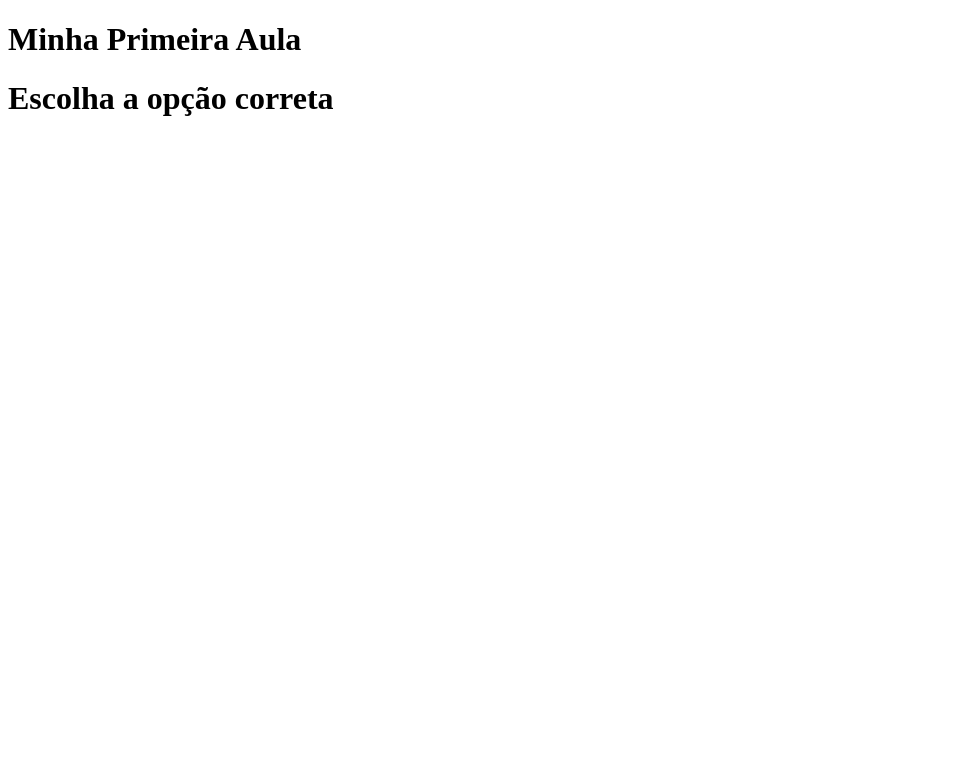
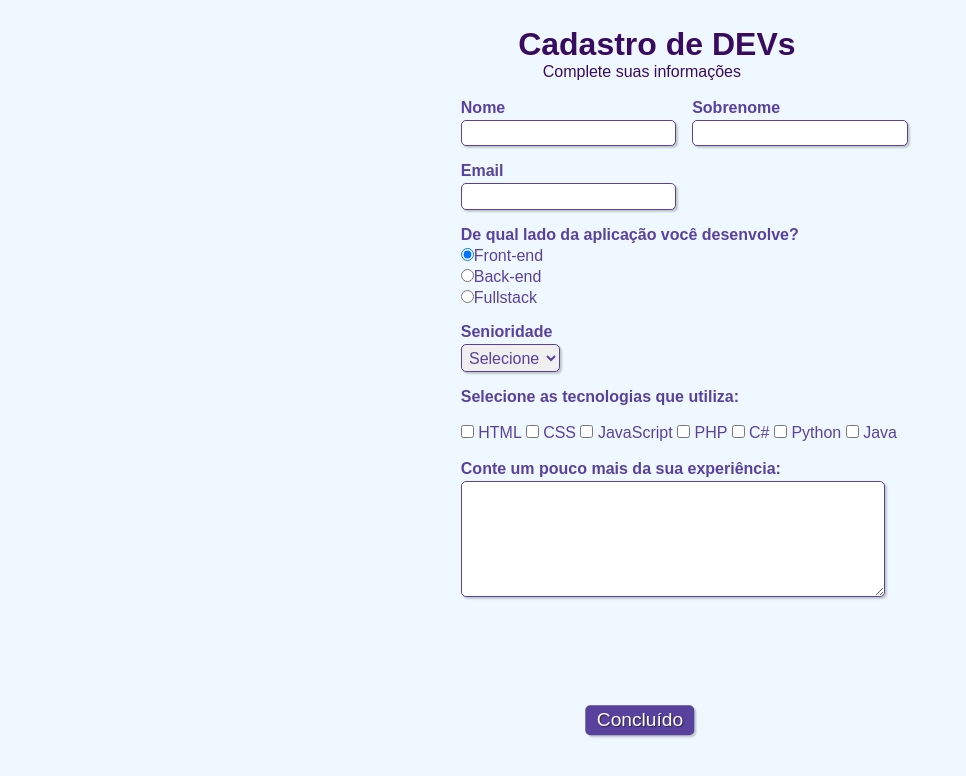
Before and after one commit to analistadeperon/Novo-front-end-, a plain HTML site: page index.html in a window 1280 px wide. Shown: the whole page, without its empty margins (0-966 px from the left). Drawn offline with Linux system fonts and the light colour scheme.

Commit message:
dados do projeto novo

```diff
--- a/index.html
+++ b/index.html
@@ -1,13 +1,108 @@
-<!DOCTYPE html>
-<html lang="en">
-<head>
-    <meta charset="UTF-8">
-    <meta http-equiv="X-UA-Compatible" content="IE=edge">
-    <meta name="viewport" content="width=device-width, initial-scale=1.0">
-    <title>Teste Aula 01</title>
-</head>
-<body>
-    <h1>Minha Primeira Aula</h1>
-    <h1>Escolha a opção correta </h1>
-</body>
+<!doctype html>
+<html>
+
+    <head>
+        <!-- Metadados -->
+        <meta charset="utf-8">
+        <meta name="viewport" content="width=device-width, initial-scale=1, shrink-to-fit=no">
+
+        <!-- CSS -->
+        <link rel="stylesheet" type="text/css" href="stylt.css" media="screen">
+
+        <!-- Título da página (aparece na aba) -->
+        <title>Cadastro Novo 2022</title>
+    </head>
+
+    <body>
+
+        <!-- Cabeçalho com título e subtítulo (ambos com css de id "titulo") -->
+        <div>
+            <h1 id="titulo">Cadastro de DEVs</h1>
+            <p id="subtitulo">Complete suas informações</p>
+            <br>
+        </div>
+
+        <!-- Início do formulário -->
+        <form>
+
+            <fieldset class="grupo">
+                <!-- Campo do nome com legenda "nome" e css de classe "campo" -->
+                <div class="campo">
+                    <label for="nome"><strong>Nome</strong></label>
+                    <input type="text" name="nome" id="nome" required>
+                </div>
+
+                <!-- Campo do sobrenome com legenda "sobrenome" e css de classe "campo" -->
+                <div class="campo">
+                    <label for="sobrenome"><strong>Sobrenome</strong></label>
+                    <input type="text" name="sobrenome" id="sobrenome" required>
+                </div>
+            </fieldset>
+
+            <!-- Campo de email com-->
+            <div class="campo">
+                <label for="email"><strong>Email</strong></label>
+                <input type="email" name="email" id="email" required>
+            </div>
+
+            <!-- Campo de desenvolvimento web com 3 opções de botões selecionáveis (radio button) e css de classe "campo" -->
+            <div class="campo">
+                <label><strong>De qual lado da aplicação você desenvolve?</strong></label>
+                <label>
+                    <input type="radio" name="devweb" value="frontend" checked>Front-end
+                </label>
+                <label>
+                    <input type="radio" name="devweb" value="backend">Back-end
+                </label>
+                <label>
+                    <input type="radio" name="devweb" value="fullstack">Fullstack
+                </label>
+            </div>
+
+            <!-- Campo de senioridade com 3 opções para escolha (select option) e css de classe "campo" -->
+            <div class="campo">
+                <label for="senioridade"><strong>Senioridade</strong></label>
+                <select id="senioridade" required>
+                  <option selected disabled value="">Selecione</option>
+                  <option>Júnior</option>
+                  <option>Pleno</option>
+                  <option>Sênior</option>
+                </select>
+            </div>
+
+            <fieldset class="grupo">
+                <!-- Campo de tecnologias para escolha de 1 ou mais opções para marcar (checkbox) e css de classe "campo" -->
+                <div id="check">
+                    <label><strong>Selecione as tecnologias que utiliza:</strong></label><br><br>
+                    <input type="checkbox" id="tecnologia1" name="tecnologia1" value="HTML">
+                    <label for="tecnologia1"> HTML</label>
+                    <input type="checkbox" id="tecnologia2" name="tecnologia2" value="CSS">
+                    <label for="tecnologia2"> CSS</label>
+                    <input type="checkbox" id="tecnologia3" name="tecnologia3" value="JavaScript">
+                    <label for="tecnologia3"> JavaScript</label>
+                    <input type="checkbox" id="tecnologia4" name="tecnologia4" value="PHP">
+                    <label for="tecnologia4"> PHP</label>
+                    <input type="checkbox" id="tecnologia5" name="tecnologia5" value="C#">
+                    <label for="tecnologia5"> C#</label>
+                    <input type="checkbox" id="tecnologia6" name="tecnologia6" value="Python">
+                    <label for="tecnologia6"> Python</label>
+                    <input type="checkbox" id="tecnologia7" name="tecnologia7" value="Java">
+                    <label for="tecnologia7"> Java</label>
+                </div>
+            </fieldset>
+
+            <!-- Caixa de texto -->
+            <div class="campo">
+                <br>
+                <label for="experiencia"><strong>Conte um pouco mais da sua experiência: </strong></label>
+                <textarea rows="6" style="width: 26em" id="experiencia" name="experiencia"></textarea>
+            </div>
+
+            <!-- Botão para enviar o formulário -->
+            <button class="botao" type="submit" onsubmit="">Concluído</button>
+
+        </form>
+
+    </body>
+
 </html>
--- /dev/null
+++ b/stylt.css
@@ -0,0 +1,122 @@
+/* Todos os elementos da página */
+* {
+    margin: 0;
+    padding: 0;
+}
+
+/* Elementos com o ID "titulo" */
+#titulo {
+    font-family: sans-serif;
+    color: #380B61;
+    margin-left: 7%;
+}
+
+/* Elementos com o ID "subtitulo" */
+#subtitulo {
+    font-family: sans-serif;
+    color: #380B61;
+    margin-left: 10%;
+}
+
+#check{
+    display: inline-block;
+}
+
+/* Elementos de tag <fieldset>*/
+fieldset {
+    border: 0;
+}
+
+/* Elemento de tag <body> */
+body{
+    background-color: #F0F8FF;
+    font-family: sans-serif;
+    font-size: 1em;
+    color: #59429d;
+    margin-left: 36%;
+    margin-top: 2%;
+    justify-content: center;
+}
+
+/* Elementos de tags <body>, <input>, <Select>, <textarea> e <button> */
+input, select, textarea, button {
+    font-family: sans-serif;
+    font-size: 1em;
+    color: #59429d;
+    border-radius: 5px;
+}
+
+/* Elementos de classe "grupo" nos estados das pseudoclasses "before" e "after" */
+.grupo:before, .grupo:after {
+    display: table;
+}
+
+/* Elementos de classe "grupo" no estado da pseudoclasse "after" */
+.grupo:after {
+    clear: both;
+}
+
+/* Elementos de classe "campo" */
+.campo {
+    margin-bottom: 1em;
+}
+
+/* Elementos de classe "campo" de tag <label> */
+.campo label {
+    margin-bottom: 0.2em;
+    color: #59429d;
+    display: block;
+}
+
+/* Elementos de classe "campo" ou "grupo" de tag <fieldset> */
+fieldset.grupo .campo {
+    float:  left;
+    margin-right: 1em;
+}
+
+/* Elementos de classe "campo" das tags <input> com atributo text e email, da tag <select> e da tag <textarea>*/
+.campo input[type="text"], .campo input[type="email"], .campo select, .campo textarea {
+    padding: 0.2em;
+    border: 1px solid #59429d;
+    box-shadow: 2px 2px 2px rgba(0,0,0,0.2);
+    display: block;
+}
+
+/* Elementos de classe "campo" de tag <select> e <option>*/
+.campo select option {
+    padding-right: 1em;
+}
+
+/* Elemento de classe "campo" com tag <input>, <select> e <textarea> tocas com estado da pseudoclasse "focus"*/
+.campo input:focus, .campo select:focus, .campo textarea:focus {
+    background: #E0E0F8;
+}
+
+/* Elemento de classe "botao" */
+.botao {
+    font-size: 1.2em;
+    background: #59429d;
+    border: 0;
+    margin-bottom: 1em;
+    color: #ffffff;
+    padding: 0.2em 0.6em;
+    box-shadow: 2px 2px 2px rgba(0,0,0,0.2);
+    text-shadow: 1px 1px 1px rgba(0,0,0,0.5);
+    position: absolute;
+    top: 90%;
+    left: 50%;
+    margin-right: -50%;
+    transform: translate(-50%, -50%)
+}
+
+/* Elemento de classe "botao" com o estado da pseudoclasse "hover" */
+.botao:hover {
+    background: #CCBBFF;
+    box-shadow: inset 2px 2px 2px rgba(0,0,0,0.2);
+    text-shadow: none;
+}
+
+/* Elementos de classe botão e de tag <select> */
+.botao, select{
+    cursor: pointer;
+}
```
